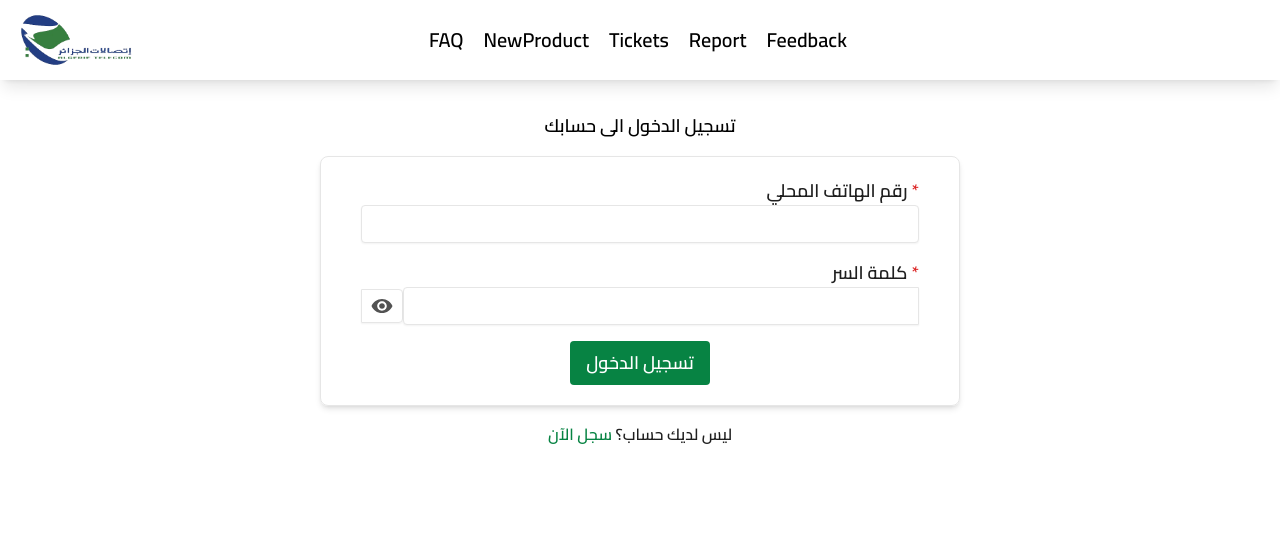
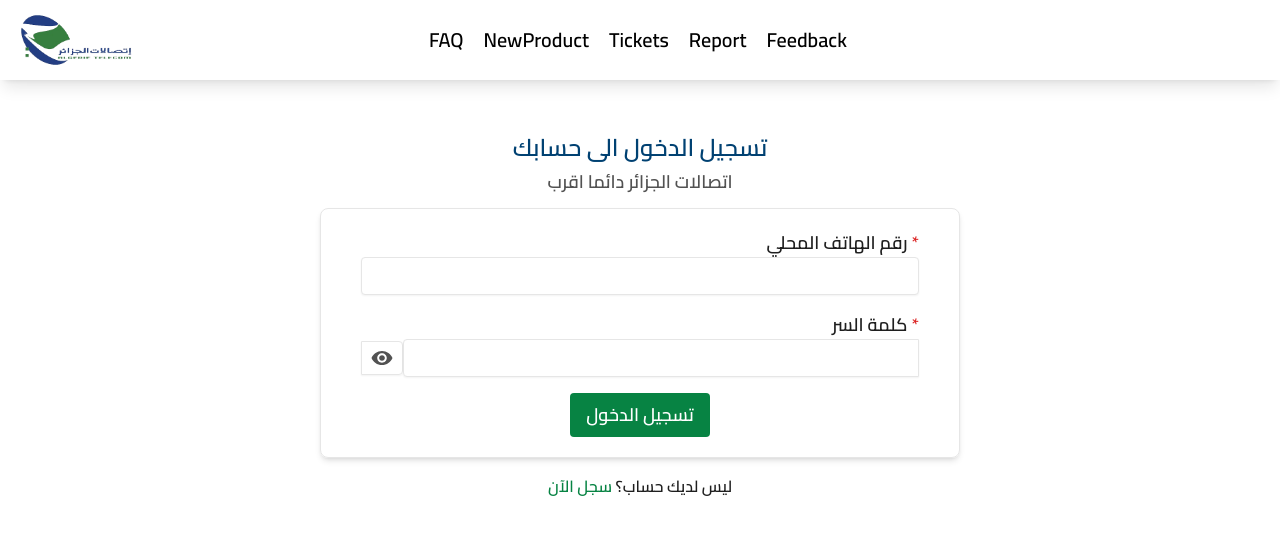
Before and after one commit to imadbenmadi/Hakathon-, a React (Vite) app: page /Login in a window 1280 px wide. Shown: the top 534 px of the page. Built offline with nearby package versions, Linux system fonts and the light colour scheme.

Commit message:
Login and register

```diff
--- a/src/Pages/Login.jsx
+++ b/src/Pages/Login.jsx
@@ -59,10 +59,13 @@ function Login() {
 
     return (
         <div className=" text-end">
-            <div className=" text-lg font-semibold mb-4 text-center">
+            <div className=" m-auto text-center pt-5 text-2xl font-semibold text-blue ">
                 تسجيل الدخول الى حسابك
             </div>
 
+            <div className=" m-auto text-center pt-1 text-lg font-semibold text-gray ">
+                اتصالات الجزائر دائما اقرب
+            </div>
             {/* input fields */}
             <div className=" border border-gray_white text-black_text shadow-md w-[80%] md:w-[50%] m-auto mt-3 p-5 rounded-lg">
                 <Formik
--- a/src/Pages/Register.jsx
+++ b/src/Pages/Register.jsx
@@ -96,8 +96,8 @@ function Register() {
                         إنشاء حسابك الجديد
                     </div>
 
-                    <div className=" m-auto text-center pt-1 text-lg font-semibold  ">
-                        دائما اقرب
+                    <div className=" m-auto text-center pt-1 text-lg font-semibold text-gray ">
+                        اتصالات الجزائر دائما اقرب
                     </div>
                     {/* input fields */}
                     <div className=" border border-gray_white text-black_text shadow-md w-[80%] md:w-[50%] m-auto mt-3 p-5 rounded-lg  ">
```
